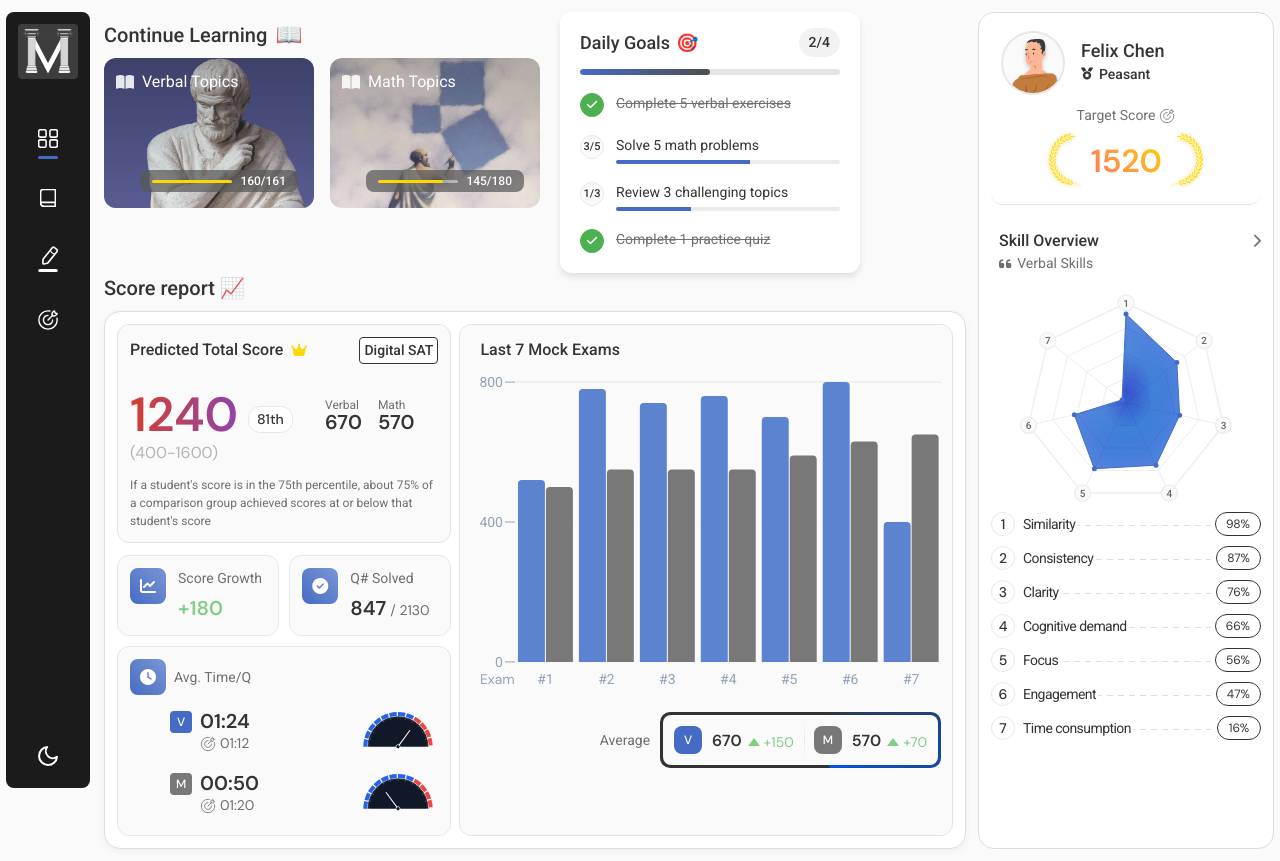
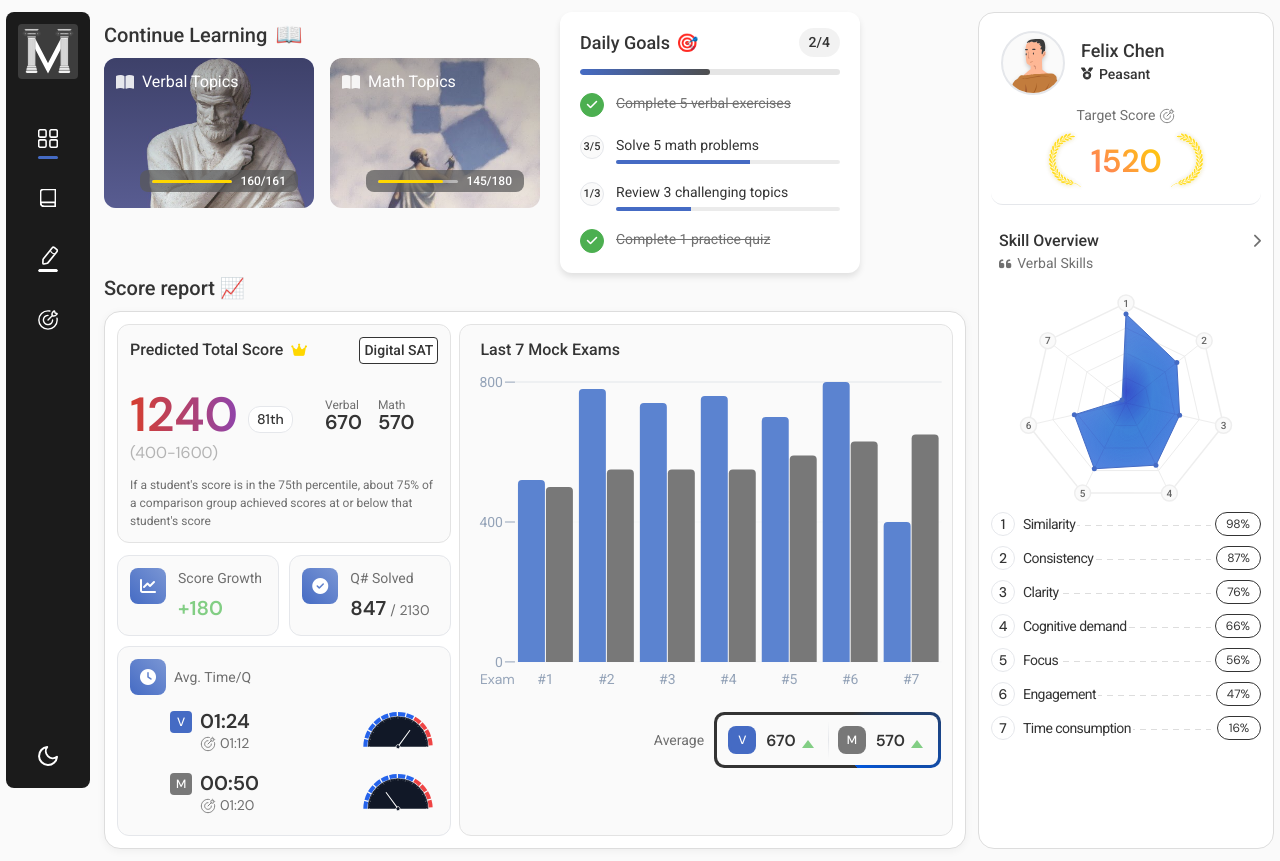
Before and after one commit to Orujhimaru/max_odyssey, a React (Vite) app: page /dashboard in a window 1280 px wide. Built offline with nearby package versions, Linux system fonts and the light colour scheme; sample sign-in values are in the browser's storage; a web font is replaced by a local one.

Commit message:
design: changed scorebox visual

```diff
--- a/src/components/ScoreColumnComponent/ScoreBox/ScoreBox.jsx
+++ b/src/components/ScoreColumnComponent/ScoreBox/ScoreBox.jsx
@@ -21,8 +21,8 @@ const ScoreBox = ({ title, score, improvement, type, isHighlighted }) => {
         <div className={`improvement ${isIncrease ? "increase" : "decrease"}`}>
           <div className={`triangle ${isIncrease ? "increase" : "decrease"}`} />
           <span>
-            {isIncrease ? "+" : "-"}
-            {Math.abs(improvement)}
+            {/* {isIncrease ? "+" : "-"} */}
+            {/* {Math.abs(improvement)} */}
           </span>
         </div>
       </div>
```
